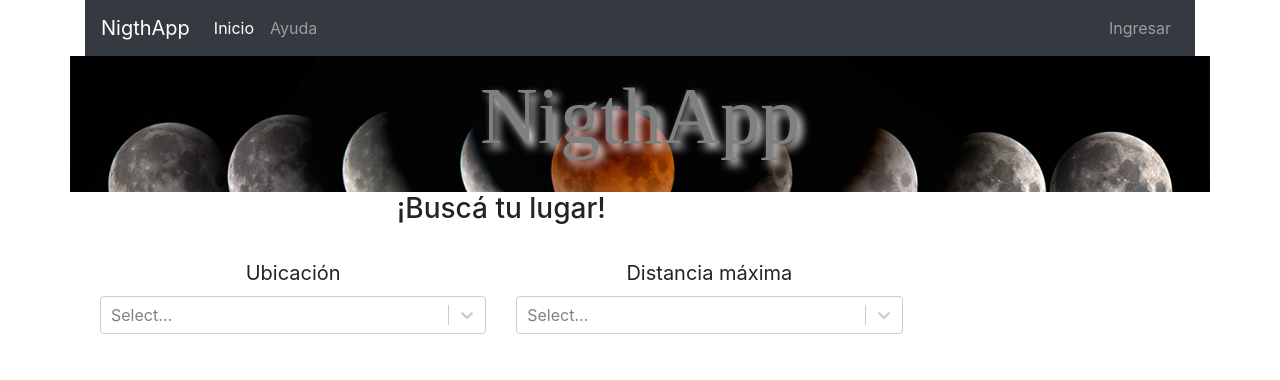
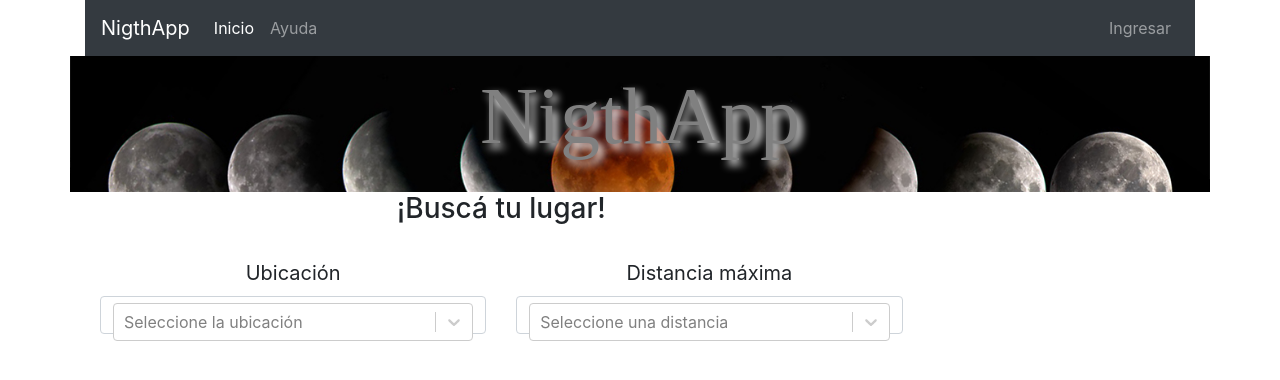
Before and after one commit to Leorebollini/NigthAppFront, a React (Create React App) app: page / in a window 1280 px wide. Shown: the top 380 px of the page. Built offline with nearby package versions, Linux system fonts and the light colour scheme.

Commit message:
correcion de error form lugar

```diff
--- a/package.json
+++ b/package.json
@@ -5,7 +5,8 @@
   "dependencies": {
     "react": "^16.10.2",
     "react-dom": "^16.10.2",
-    "react-scripts": "3.2.0"
+    "react-scripts": "3.2.0",
+    "react-select": "^3.0.8"
   },
   "scripts": {
     "start": "react-scripts start",
--- a/src/components/FormLugar.jsx
+++ b/src/components/FormLugar.jsx
@@ -1,44 +1,47 @@
 import React, { Component } from 'react';
 import Select from 'react-select';
+const optionsLugar = [
+    { value: 'ubicacion', label: 'Ubicación actual'},
+    { value: 'caba', label: 'CABA'},
+    { value: 'florenciovarela', label: 'Florencio Varela'},
+    { value: 'laplata', label: 'La Plata'},
+    { value: 'quilmes', label: 'Quilmes'}
+ ];
+const optionsDistacia = [
+    { value: '5km', label: '5 km'},
+    { value: '10km', label: '10 km'},
+    { value: '15km', label: '15 km'},
+    { value: '20km', label: '20 km'},
+    { value: '50km', label: '50 km'}
+];
+
 
 class FormLugar extends Component {
-    constructor(props){
-        super(props);
-        this.state = {value : 'none'};
-        this.optionsState = {value : 'CualquierDistancia'};
-    }
-
+  /*  handleChange(event) {
+        console.log("hola");
+        if (event.value=="ubicacion"){
+            document.querySelector("#distancia_maxima").show();
+        }else{
+            document.querySelector("#distancia_maxima").hide();
+        }
+      }*/
   render() {
     return (
         <div className = "FormLugar">
             <div className="container">
-                <div class="col-xs-12 col-sm-8 col-md-9">
+                <div className="col-xs-12 col-sm-8 col-md-9">
                     <h3>¡Buscá tu lugar!</h3>
                     <br></br>
                         <form action="consulta.html">
-                        <div class="form-group row">
-                            <div class="col-xs-12 col-sm-12 col-md-6 mb-3">
-                                <label for="Lugar" class="form_text">Ubicación</label>
-                                <Select name="lugar" class="form-control" id="lugar" value={this.state.value} onChange="mostrar_bloque(this)">
-                                <option value="none" selected>Selecciona la ubicación</option>
-                                <option value="ubicacion" selected>Ubicación actual</option>
-                                <option value="caba">CABA</option>
-                                <option value="florenciovarela">Florencio Varela</option>
-                                <option value="laplata">La Plata</option>
-                                <option value="quilmes">Quilmes</option>
-                                </Select>
+                        <div className="form-group row">
+                            <div className="col-xs-12 col-sm-12 col-md-6 mb-3">
+                                <label for="Lugar" className="form_text">Ubicación</label>
+                                <Select name="lugar" options = {optionsLugar}  className="form-control" id="lugar" placeholder= 'Seleccione la ubicación' onChange={this.handleChange}></Select>
                             </div>
-                            <div class="col-xs-12 col-sm-12 col-md-6 mb-3"  id="distancia_maxima" >
+                            <div className="col-xs-12 col-sm-12 col-md-6 mb-3"  id="distancia_maxima" >
 
-                                <label for="distancia" class="form_text">Distancia máxima</label>
-                            <Select name="distancia" class="form-control" id="distancia" value={this.optionsState.value}>
-                                <option value="CualquierDistancia" selected>Cualquier distancia</option>
-                                <option value="5km">5 km</option>
-                                <option value="5km">10 km</option>
-                                <option value="5km">15 km</option>
-                                <option value="5km">20 km</option>
-                                <option value="5km">50 km</option>
-                            </Select>
+                                <label for="distancia" className="form_text">Distancia máxima</label>
+                            <Select name="distancia" options = {optionsDistacia}  className="form-control" id="distancia" placeholder= 'Seleccione una distancia'></Select>
                             </div>
                         </div>
                     </form>
--- a/src/components/Header.jsx
+++ b/src/components/Header.jsx
@@ -5,9 +5,9 @@ class Header extends Component {
     return (
         <div className = "Header">
             <div className="container">
-                <div class="row">
-                    <div class="col-12  header_NightApp">
-                        <p class="header_text">NigthApp</p>
+                <div className="row">
+                    <div className="col-12  header_NightApp">
+                        <p className="header_text">NigthApp</p>
                     </div>
                 </div>
             </div>
```
Also changed, not shown: src/App.js (+1 -13 lines), 1 other file (tests, documents, lock files or other folders).
